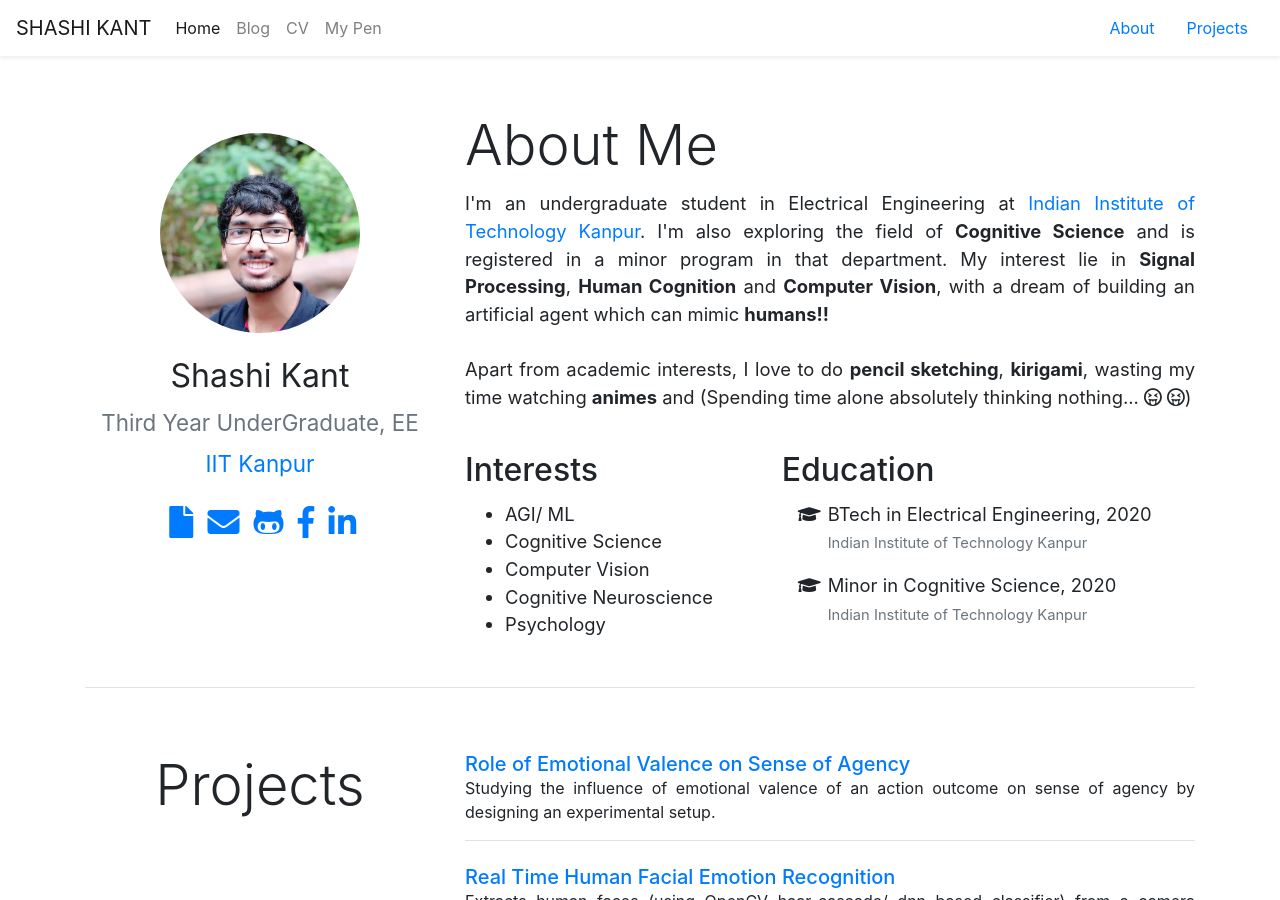
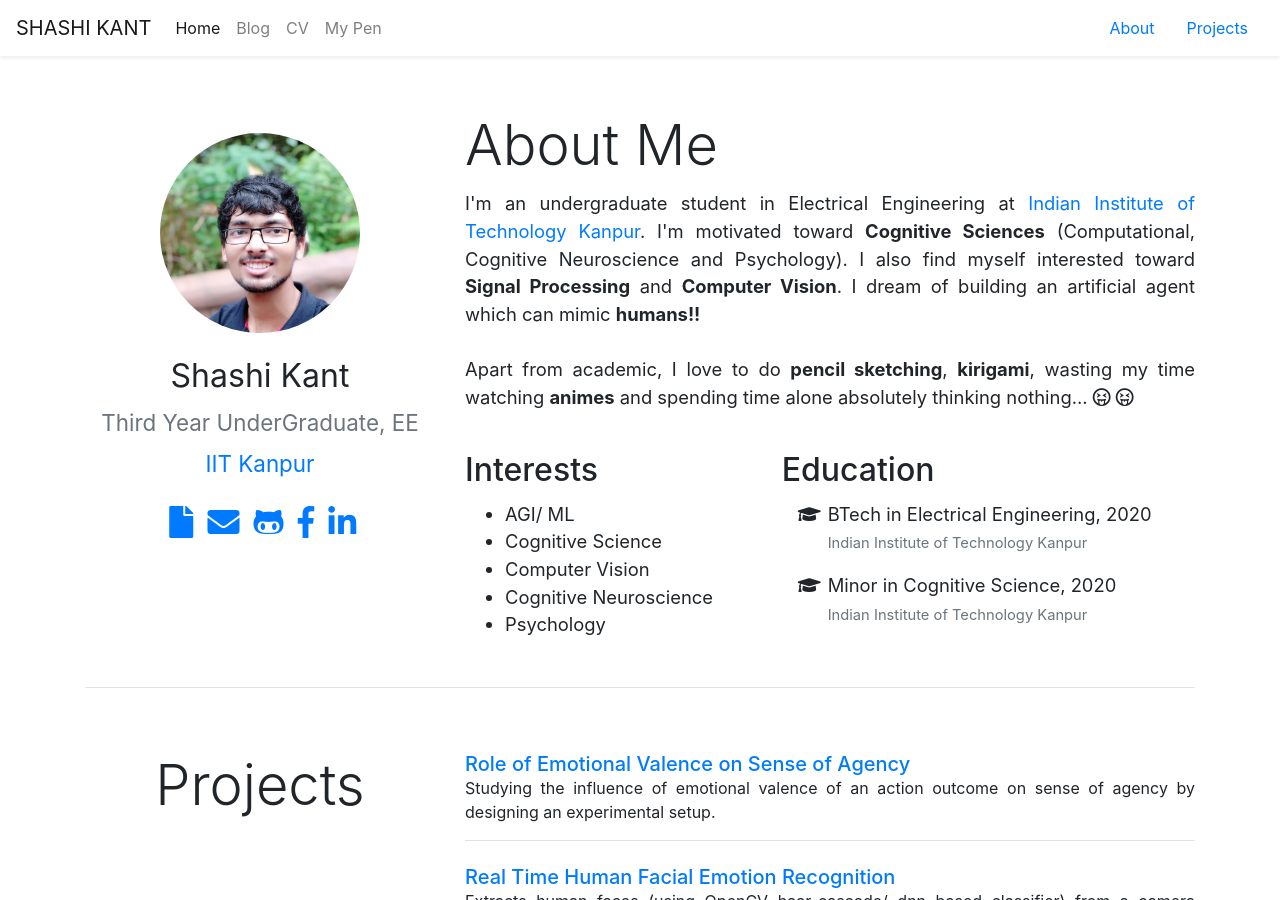
Before and after one commit to shashikg/shashikg.github.io, a Jekyll site: the page built from index.html, in a window 1280 px wide and 900 px high. Built offline with Jekyll 4.4.1, drawn with Linux system fonts in a browser that asks for light colours; nearby versions of some CDN libraries.

Commit message:
updated about me

```diff
--- a/_includes/about.md
+++ b/_includes/about.md
@@ -1,3 +1,3 @@
-I'm an undergraduate student in Electrical Engineering at <a href="http://www.iitk.ac.in/">Indian Institute of Technology Kanpur</a>. I'm also exploring the field of <b>Cognitive Science</b> and is registered in a minor program in that department. My interest lie in <b>Signal Processing</b>, <b>Human Cognition</b> and <b>Computer Vision</b>, with a dream of building an artificial agent which can mimic <b>humans!!</b>
+I'm an undergraduate student in Electrical Engineering at <a href="http://www.iitk.ac.in/">Indian Institute of Technology Kanpur</a>. I'm motivated toward <b>Cognitive Sciences</b> (Computational, Cognitive Neuroscience and Psychology). I also find myself interested toward <b>Signal Processing</b> and <b>Computer Vision</b>. I dream of building an artificial agent which can mimic <b>humans!!</b>
 <br><br>
-Apart from academic interests, I love to do <b>pencil sketching</b>, <b>kirigami</b>, wasting my time watching <b>animes</b> and (Spending time alone absolutely thinking nothing... <i class="far fa-grin-tongue-squint"></i> <i class="far fa-grin-tongue-squint"></i>)
+Apart from academic, I love to do <b>pencil sketching</b>, <b>kirigami</b>, wasting my time watching <b>animes</b> and spending time alone absolutely thinking nothing... <i class="far fa-grin-tongue-squint"></i> <i class="far fa-grin-tongue-squint"></i>
```
